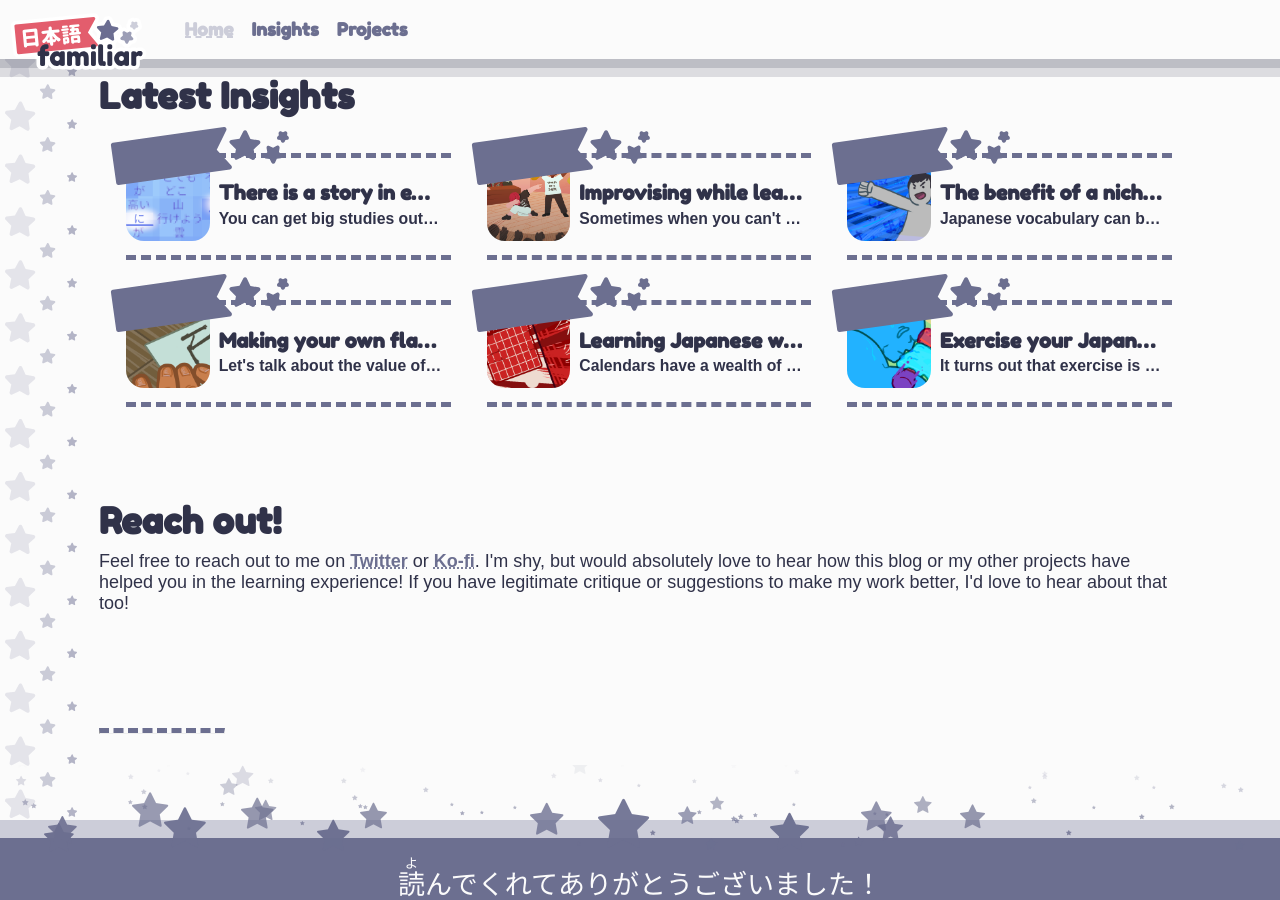
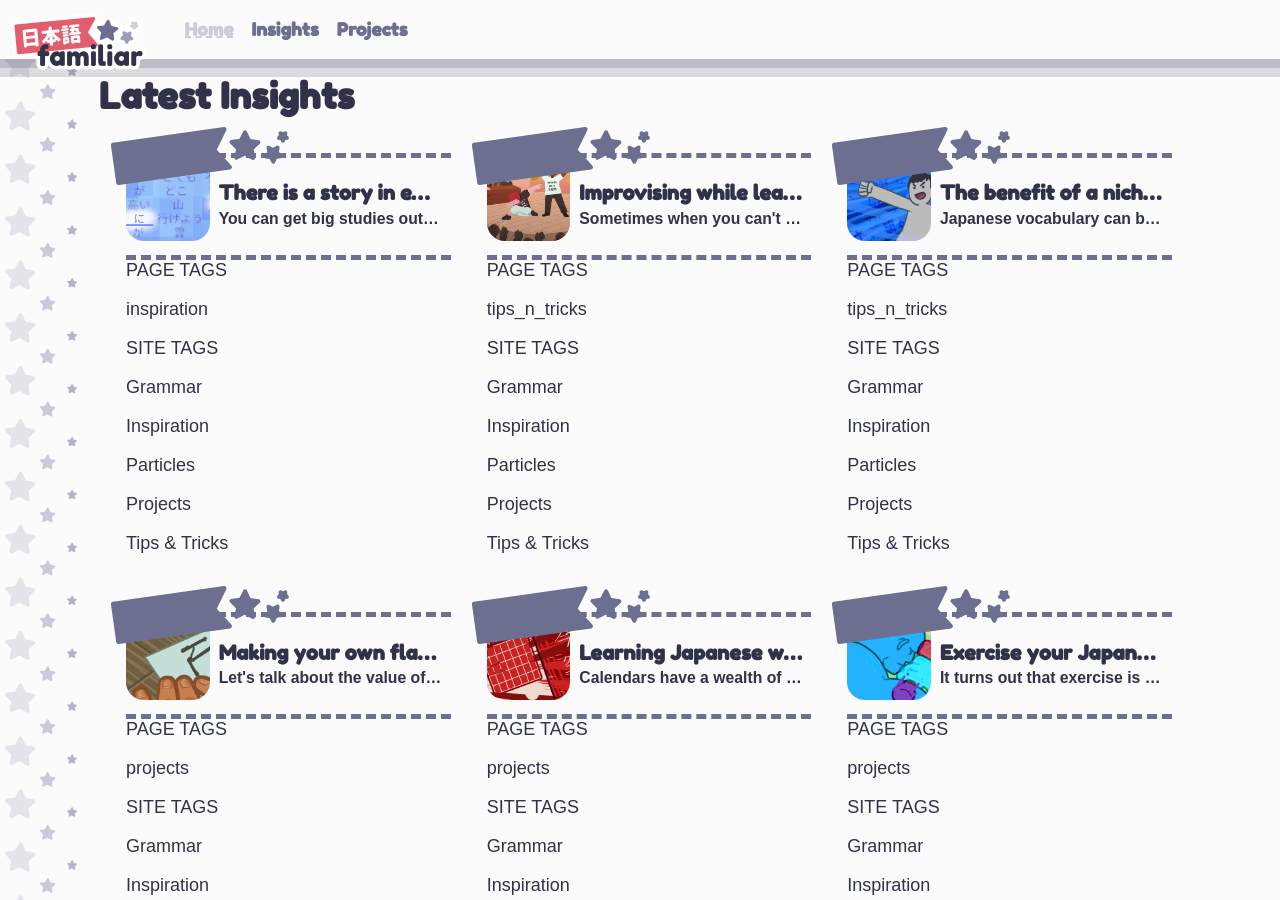
Before and after one commit to NihongoFamiliar/NihongoFamiliar.github.io, a Jekyll site: the page built from index.html, in a window 1280 px wide and 900 px high, scrolled down 1194 px. Built offline with Jekyll 4.4.1, drawn with Linux system fonts in a browser that asks for light colours; some web fonts are replaced; some of the changed text lies outside the part shown.

Commit message:
Update postcard.html

```diff
--- a/_includes/postcard.html
+++ b/_includes/postcard.html
@@ -32,4 +32,12 @@
       {% if post.subtitle %}<p class="description">{{post.subtitle | truncatewords:25}}...</p>{% endif %}
     </footer>
   </a>
+	<p>PAGE TAGS</p>
+	{% for tag in post.tags %}
+		<p>{{tag}}</p>
+	{% endfor %}
+	<p>SITE TAGS</p>
+	{% for tag in site.tags %}
+		<p>{{tag.name}}</p>
+	{% endfor %}
 </li>
```
